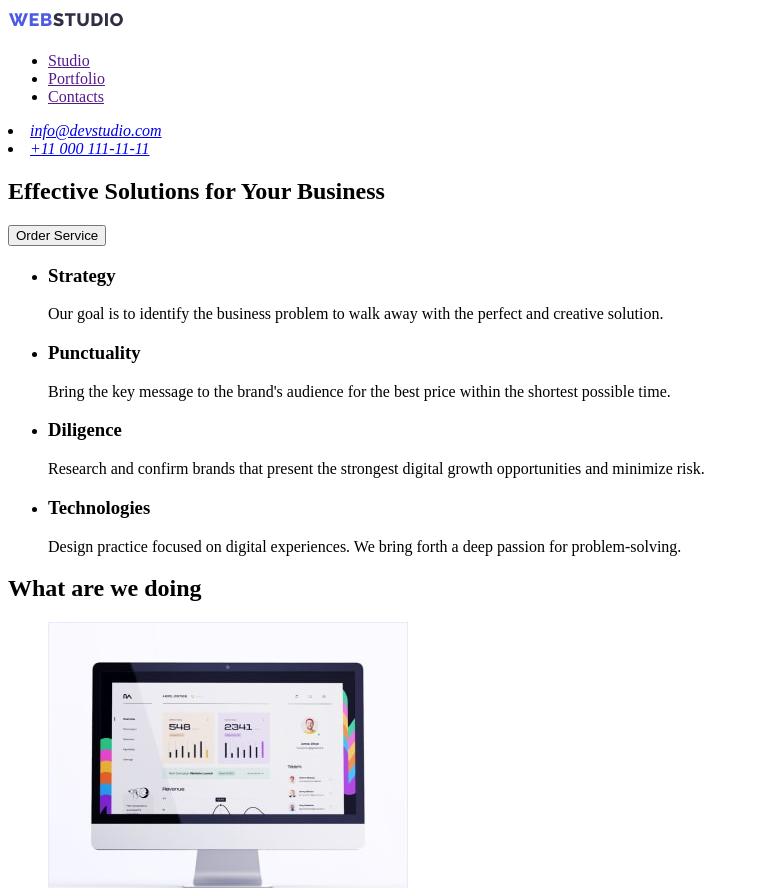
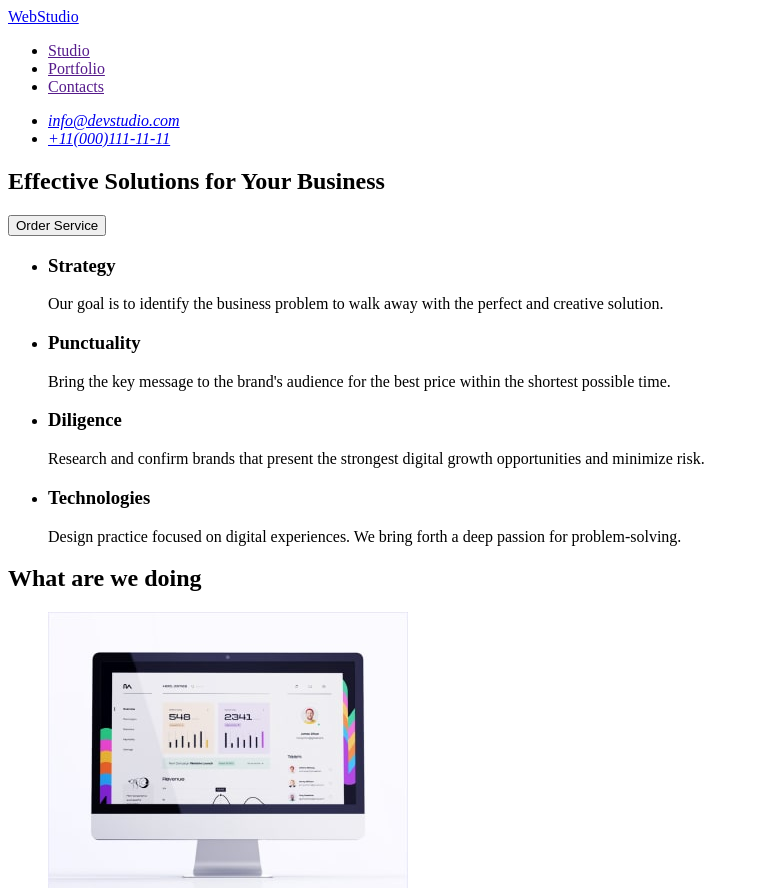
Before and after one commit to Tetiana2002/goit-markup-hw-01, a plain HTML site: page index.html in a window 1280 px wide. Shown: the top 888 px of the page, without its empty margins (0-759 px from the left). Drawn offline with Linux system fonts and the light colour scheme.

Commit message:
uptage index.html2

```diff
--- a/index.html
+++ b/index.html
@@ -10,18 +10,19 @@
   <body>
     <header>
       <nav>
-        <a href="/index.html">
-          <img src="./images/logo-1.png" alt="Webstudio" />
-        </a>
+        <a href="/index.html">WebStudio</a>
         <ul>
           <li><a href="">Studio</a></li>
           <li><a href="">Portfolio</a></li>
           <li><a href="">Contacts</a></li>
         </ul>
       </nav>
+
       <address>
-        <li><a href="mailto:info@devstudio.com">info@devstudio.com</a></li>
-        <li><a href="tel:+110001111111">+11 000 111-11-11</a></li>
+        <ul>
+          <li><a href="mailto:info@devstudio.com">info@devstudio.com</a></li>
+          <li><a href="tel:+110001111111">+11(000)111-11-11</a></li>
+        </ul>
       </address>
     </header>
     <main>
@@ -139,8 +140,7 @@
     </main>
 
     <footer>
-      <a href="index.html">Webstudio</a>
-      <img src="./images/logo2-min.jpg" alt="site logo" />
+      <a href="./index.html">WebStudio</a>
       <p>
         Increase the flow of customers and sales for your business with digital
         marketing & growth solutions.
```
